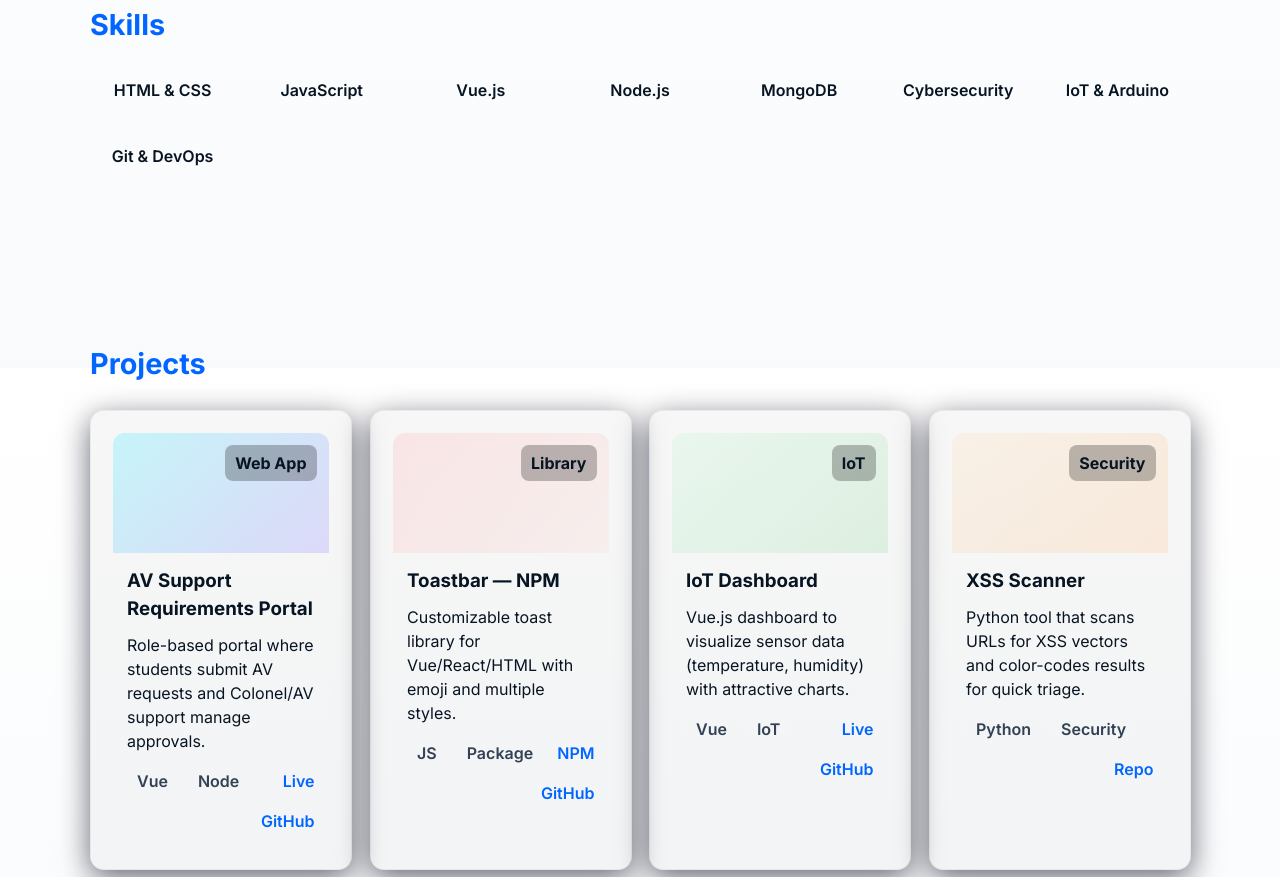
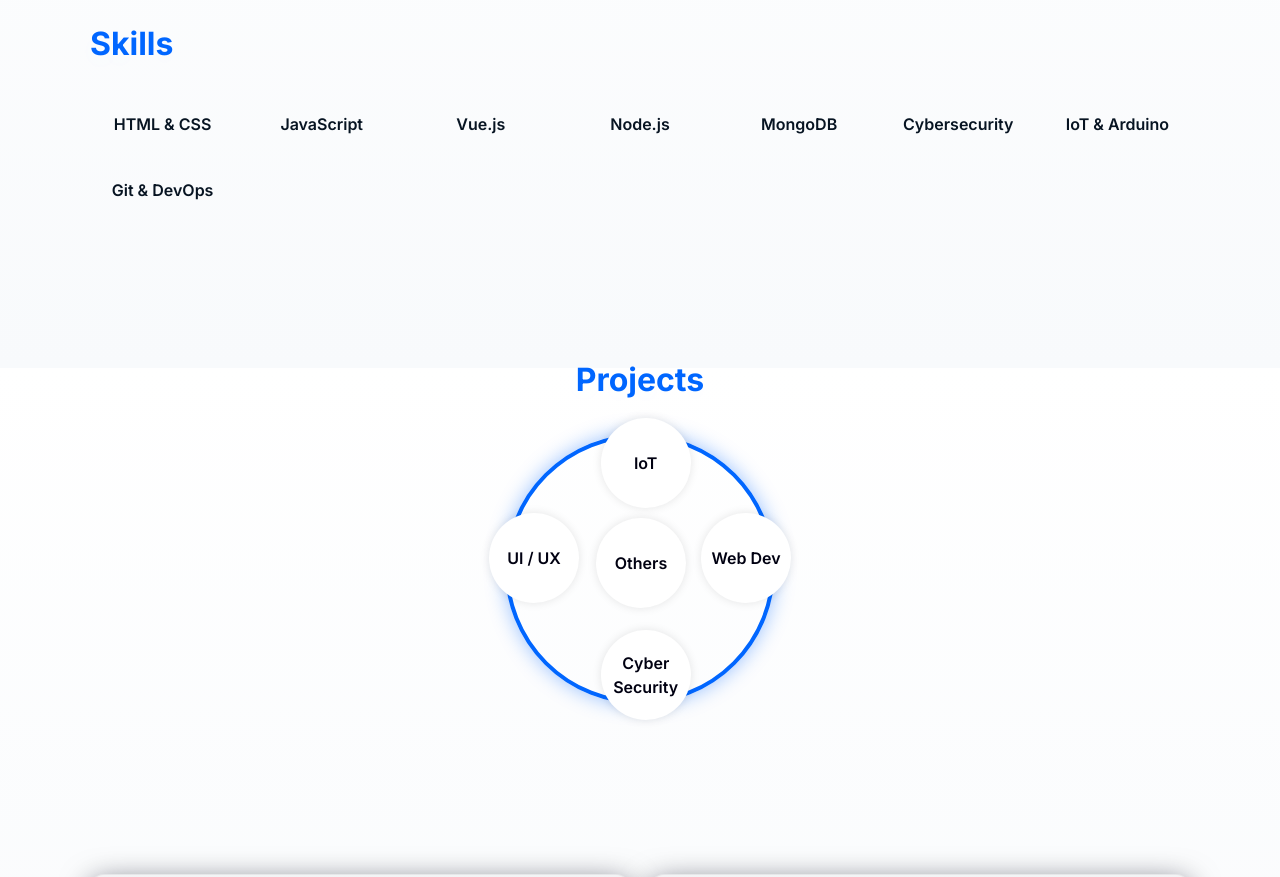
Before and after one commit to hariharan005/hariharanchellamuthu, a plain HTML site: page index.html in a window 1280 px wide. Shown: the part 1232-2109 px from the top of the page. Drawn offline with Linux system fonts and the light colour scheme.

Commit message:
The project section is changed to circle shape

```diff
--- a/index.html
+++ b/index.html
@@ -1,5 +1,6 @@
 <!DOCTYPE html>
 <html lang="en">
+
 <head>
   <meta charset="utf-8" />
   <meta name="viewport" content="width=device-width,initial-scale=1" />
@@ -9,6 +10,7 @@
   <!-- Google font -->
   <link href="https://fonts.googleapis.com/css2?family=Inter:wght@300;400;600;700;800&display=swap" rel="stylesheet">
 </head>
+
 <body>
   <!-- NAV -->
   <header class="nav glass" id="navbar">
@@ -121,7 +123,8 @@
           </div>
 
           <div class="skill-chips">
-            <span>HTML | </span><span>CSS | </span><span>JavaScript | </span><span>Vue | </span><span>Node | </span><span>IoT</span>
+            <span>HTML | </span><span>CSS | </span><span>JavaScript | </span><span>Vue | </span><span>Node |
+            </span><span>IoT</span>
           </div>
         </div>
       </div>
@@ -145,79 +148,27 @@
     </section>
 
     <!-- PROJECTS -->
-    <section id="projects" class="section">
-      <div class="container">
-        <h2 class="section-title">Projects</h2>
-        <div class="project-grid">
-          <!-- Project Card 1 -->
-          <article class="project glass-card tilt animate" data-tags="vue,node,auth">
-            <div class="project-media" style="background: linear-gradient(135deg,#00eaff33,#7b61ff33)">
-              <div class="project-label">Web App</div>
-            </div>
-            <div class="project-body">
-              <h3>AV Support Requirements Portal</h3>
-              <p>Role-based portal where students submit AV requests and Colonel/AV support manage approvals.</p>
-              <div class="project-meta">
-                <span class="pill">Vue</span>
-                <span class="pill">Node</span>
-                <a class="link" href="#" aria-label="View demo">Live</a>
-                <a class="link" href="#" aria-label="View code">GitHub</a>
-              </div>
-            </div>
-          </article>
+    <section id="projects" class="project-section">
+      <h2 class="section-title">Projects</h2>
 
-          <!-- Project Card 2 -->
-          <article class="project glass-card tilt animate" data-tags="npm,js">
-            <div class="project-media" style="background: linear-gradient(135deg,#ff9a9e33,#fad0c433)">
-              <div class="project-label">Library</div>
-            </div>
-            <div class="project-body">
-              <h3>Toastbar — NPM</h3>
-              <p>Customizable toast library for Vue/React/HTML with emoji and multiple styles.</p>
-              <div class="project-meta">
-                <span class="pill">JS</span>
-                <span class="pill">Package</span>
-                <a class="link" href="#">NPM</a>
-                <a class="link" href="#">GitHub</a>
-              </div>
-            </div>
-          </article>
+      <div class="circle-wrapper">
+        <div class="circle-menu">
 
-          <!-- Project Card 3 -->
-          <article class="project glass-card tilt animate" data-tags="iot,vue">
-            <div class="project-media" style="background: linear-gradient(135deg,#b2f4c933,#7bd38933)">
-              <div class="project-label">IoT</div>
-            </div>
-            <div class="project-body">
-              <h3>IoT Dashboard</h3>
-              <p>Vue.js dashboard to visualize sensor data (temperature, humidity) with attractive charts.</p>
-              <div class="project-meta">
-                <span class="pill">Vue</span>
-                <span class="pill">IoT</span>
-                <a class="link" href="#">Live</a>
-                <a class="link" href="#">GitHub</a>
-              </div>
-            </div>
-          </article>
+          <div class="sector" data-category="iot">IoT</div>
+          <div class="sector" data-category="web">Web Dev</div>
+          <div class="sector" data-category="cyber">Cyber Security</div>
+          <div class="sector" data-category="uiux">UI / UX</div>
+          <div class="sector" data-category="others">Others</div>
 
-          <!-- Project Card 4 -->
-          <article class="project glass-card tilt animate" data-tags="python,security">
-            <div class="project-media" style="background: linear-gradient(135deg,#ffd6a533,#ffb36a33)">
-              <div class="project-label">Security</div>
-            </div>
-            <div class="project-body">
-              <h3>XSS Scanner</h3>
-              <p>Python tool that scans URLs for XSS vectors and color-codes results for quick triage.</p>
-              <div class="project-meta">
-                <span class="pill">Python</span>
-                <span class="pill">Security</span>
-                <a class="link" href="#">Repo</a>
-              </div>
-            </div>
-          </article>
         </div>
       </div>
+
+      <div id="projectDetails" class="project-list hidden">
+        <h3 id="categoryTitle"></h3>
+        <ul id="projectItems"></ul>
+      </div>
     </section>
+
 
     <!-- HA FARM -->
     <section id="hafarm" class="section">
@@ -291,7 +242,8 @@
 
         <div class="glass-card gh-card animate">
           <!-- Uses ghchart.rshah.org image service -->
-          <img alt="GitHub contributions" src="https://ghchart.rshah.org/hariharan005" style="max-width:100%;height:auto;border-radius:8px;">
+          <img alt="GitHub contributions" src="https://ghchart.rshah.org/hariharan005"
+            style="max-width:100%;height:auto;border-radius:8px;">
         </div>
       </div>
     </section>
@@ -317,7 +269,8 @@
             <div><strong>Email: </strong><span>harichella005@gmail.com</span></div>
             <div><strong>Phone: </strong><span><a href="tel:+919790755231">+91 9790755231</a></span></div>
             <div><strong>Location: </strong><span>Mamallapuram, Tamilnadu, India - 603102</span></div>
-            <div><strong>LinkedIn: </strong><span><a href="https://www.linkedin.com/in/hariharanchellamuthu" target="_blank">Hariharan Chellamuthu</a></span></div>
+            <div><strong>LinkedIn: </strong><span><a href="https://www.linkedin.com/in/hariharanchellamuthu"
+                  target="_blank">Hariharan Chellamuthu</a></span></div>
           </div>
 
           <div class="socials">
@@ -337,10 +290,16 @@
   </main>
 
   <!-- FLOATING WHATSAPP -->
-  <a id="whatsApp" class="whatsapp" href="https://wa.me/REPLACE_WITH_PHONE" target="_blank" rel="noopener" aria-label="Chat on WhatsApp">
-    <svg viewBox="0 0 24 24" width="20" height="20" aria-hidden="true"><path fill="white" d="M20.52 3.48A11.93 11.93 0 0012 0C5.37 0 .01 5.36.01 12a11.7 11.7 0 001.62 5.85L0 24l6.39-1.64A11.95 11.95 0 0012 24c6.63 0 12-5.36 12-12 0-3.2-1.25-6.2-3.48-8.52zM12 21.6c-.99 0-1.96-.2-2.86-.58l-.2-.1-3.8.98.99-3.7-.1-.2A9.6 9.6 0 012.4 12 9.6 9.6 0 0112 2.4 9.6 9.6 0 0121.6 12 9.6 9.6 0 0112 21.6z"></path></svg>
+  <a id="whatsApp" class="whatsapp" href="https://wa.me/REPLACE_WITH_PHONE" target="_blank" rel="noopener"
+    aria-label="Chat on WhatsApp">
+    <svg viewBox="0 0 24 24" width="20" height="20" aria-hidden="true">
+      <path fill="white"
+        d="M20.52 3.48A11.93 11.93 0 0012 0C5.37 0 .01 5.36.01 12a11.7 11.7 0 001.62 5.85L0 24l6.39-1.64A11.95 11.95 0 0012 24c6.63 0 12-5.36 12-12 0-3.2-1.25-6.2-3.48-8.52zM12 21.6c-.99 0-1.96-.2-2.86-.58l-.2-.1-3.8.98.99-3.7-.1-.2A9.6 9.6 0 012.4 12 9.6 9.6 0 0112 2.4 9.6 9.6 0 0121.6 12 9.6 9.6 0 0112 21.6z">
+      </path>
+    </svg>
   </a>
 
   <script src="script.js"></script>
 </body>
+
 </html>
--- a/script.js
+++ b/script.js
@@ -148,3 +148,75 @@ document.addEventListener('DOMContentLoaded', () => {
     if (e.key === 'Tab') document.body.classList.add('show-focus');
   });
 });
+
+
+
+// This is for project content
+const projectData = {
+  iot: {
+    title: "IoT Projects",
+    projects: [
+      "Room Temperature IoT Dashboard (Arduino + Vue)",
+      "Smart Farm Automation",
+      "IoT Security Monitoring System",
+      "Sensor Data Logger App"
+    ]
+  },
+  web: {
+    title: "Web Development",
+    projects: [
+      "Personal Portfolio Website",
+      "Attendance Management (Vue + Express + MongoDB)",
+      "Toastbar NPM Library",
+      "AV Support Requirement Portal"
+    ]
+  },
+  cyber: {
+    title: "Cyber Security Projects",
+    projects: [
+      "XSS Auto-Scanner Python Tool",
+      "Bug Hunting Reports",
+      "Web Pentest Toolkit",
+      "Google Sheets Subdomain Scanner"
+    ]
+  },
+  uiux: {
+    title: "UI / UX Designs",
+    projects: [
+      "Mobile App UI – Finance Tracker",
+      "Modern Dashboard UI",
+      "E-Learning Platform UX",
+      "Dark Mode Admin Panel"
+    ]
+  },
+  others: {
+    title: "Other Projects",
+    projects: [
+      "HaFarm Organic Farming Project",
+      "YouTube Kids Education Content",
+      "Digital Marketing Channel Setup"
+    ]
+  }
+};
+
+// Logic
+document.querySelectorAll(".sector").forEach(sec => {
+  sec.addEventListener("click", () => {
+    const cat = sec.getAttribute("data-category");
+    const data = projectData[cat];
+
+    document.getElementById("categoryTitle").textContent = data.title;
+
+    const list = document.getElementById("projectItems");
+    list.innerHTML = "";
+
+    data.projects.forEach(p => {
+      const li = document.createElement("li");
+      li.textContent = p;
+      list.appendChild(li);
+    });
+
+    document.getElementById("projectDetails").classList.remove("hidden");
+    document.getElementById("projectDetails").scrollIntoView({ behavior: "smooth" });
+  });
+});
--- a/style.css
+++ b/style.css
@@ -304,49 +304,90 @@ body {
 }
 
 /* projects grid */
-.project-grid {
-  display: grid;
-  grid-template-columns: repeat(auto-fit, minmax(260px, 1fr));
-  gap: 18px;
-  margin-top: 24px
+.project-section {
+  text-align: center;
+  padding: 60px 20px;
 }
 
-.project {
-  display: flex;
-  flex-direction: column;
-  overflow: hidden
+.section-title {
+  font-size: 2rem;
+  font-weight: 700;
+  margin-bottom: 30px;
 }
 
-.project-media {
-  height: 120px;
+.circle-wrapper {
   display: flex;
-  align-items: flex-start;
-  justify-content: flex-end;
-  padding: 12px;
-  border-radius: 12px 12px 0 0;
-  position: relative
+  justify-content: center;
+  margin-bottom: 30px;
 }
 
-.project-label {
-  background: rgba(0, 0, 0, 0.25);
-  padding: 6px 10px;
-  border-radius: 8px;
-  color: var(--text);
-  font-weight: 700
+.circle-menu {
+  width: 270px;
+  height: 270px;
+  border-radius: 50%;
+  border: 4px solid var(--accent);
+  position: relative;
+  box-shadow: 0 0 20px rgba(0, 102, 255, 0.4);
 }
 
-.project-body {
-  padding: 14px;
+.sector {
+  position: absolute;
+  width: 90px;
+  height: 90px;
+  background: white;
+  border-radius: 50%;
+  box-shadow: 0 0 10px rgba(0,0,0,0.1);
+  cursor: pointer;
   display: flex;
-  flex-direction: column;
-  gap: 10px
+  justify-content: center;
+  align-items: center;
+  font-weight: 600;
+  transition: 0.3s ease;
+  color: #001;
 }
 
-.project-meta {
-  display: flex;
-  gap: 10px;
-  align-items: center;
-  flex-wrap: wrap
+.sector:hover {
+  background: var(--accent);
+  color: white;
+  transform: scale(1.1);
+}
+
+/* Position sectors around circle */
+.sector[data-category="iot"] {
+  top: -20px;
+  left: 35%;
+}
+.sector[data-category="web"] {
+  top: 75px;
+  right: -20px;
+}
+.sector[data-category="cyber"] {
+  bottom: -20px;
+  left: 35%;
+}
+.sector[data-category="uiux"] {
+  top: 75px;
+  left: -20px;
+}
+.sector[data-category="others"] {
+  top: 80px;
+  left: 87px;
+}
+
+/* Project list container */
+.project-list {
+  background: #f6f8ff;
+  padding: 20px;
+  border-radius: 12px;
+  max-width: 500px;
+  margin: 0 auto;
+  box-shadow: 0 0 12px rgba(0,0,0,0.1);
+  text-align: left;
+  transition: 0.3s ease;
+}
+
+.hidden {
+  display: none;
 }
 
 .pill {
```
